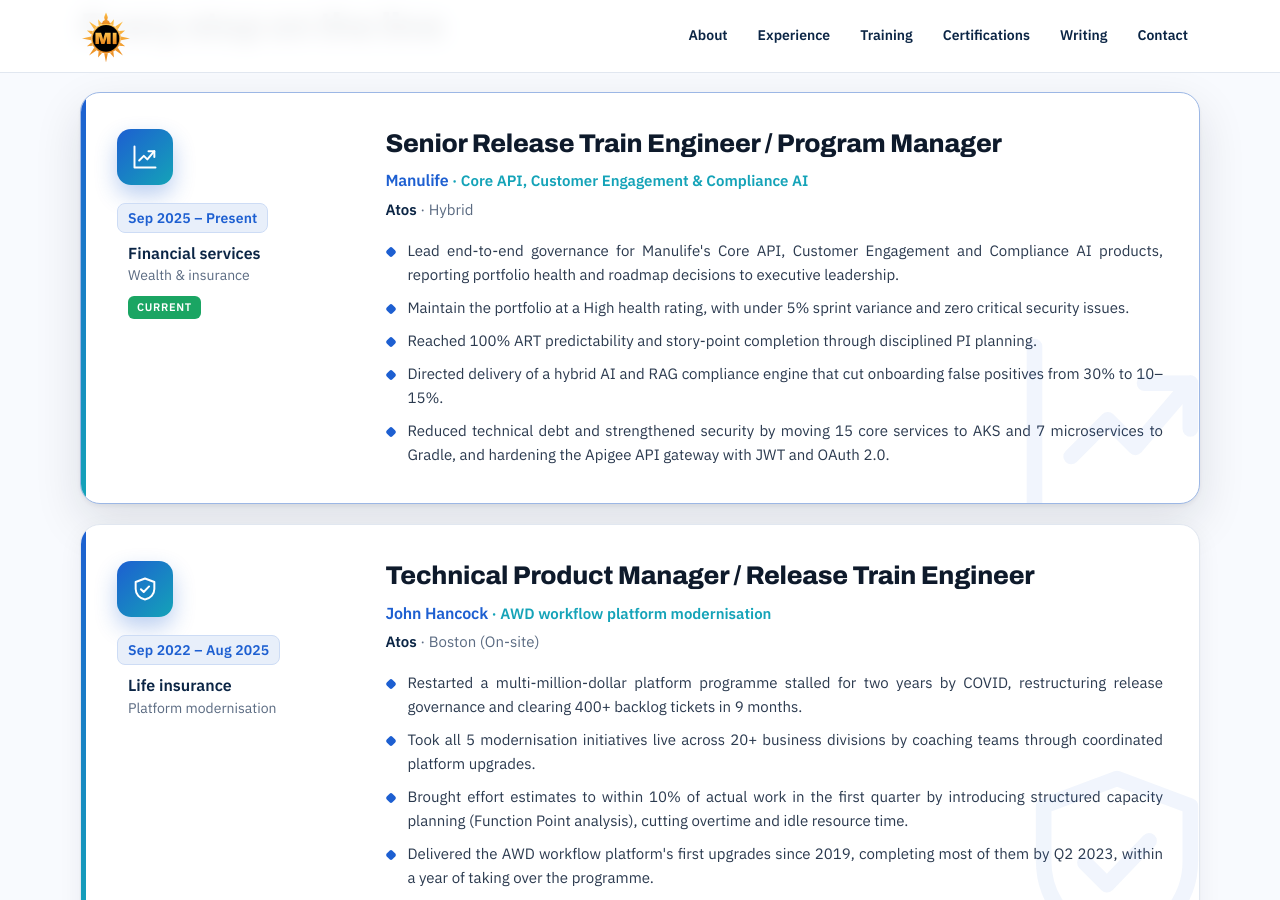
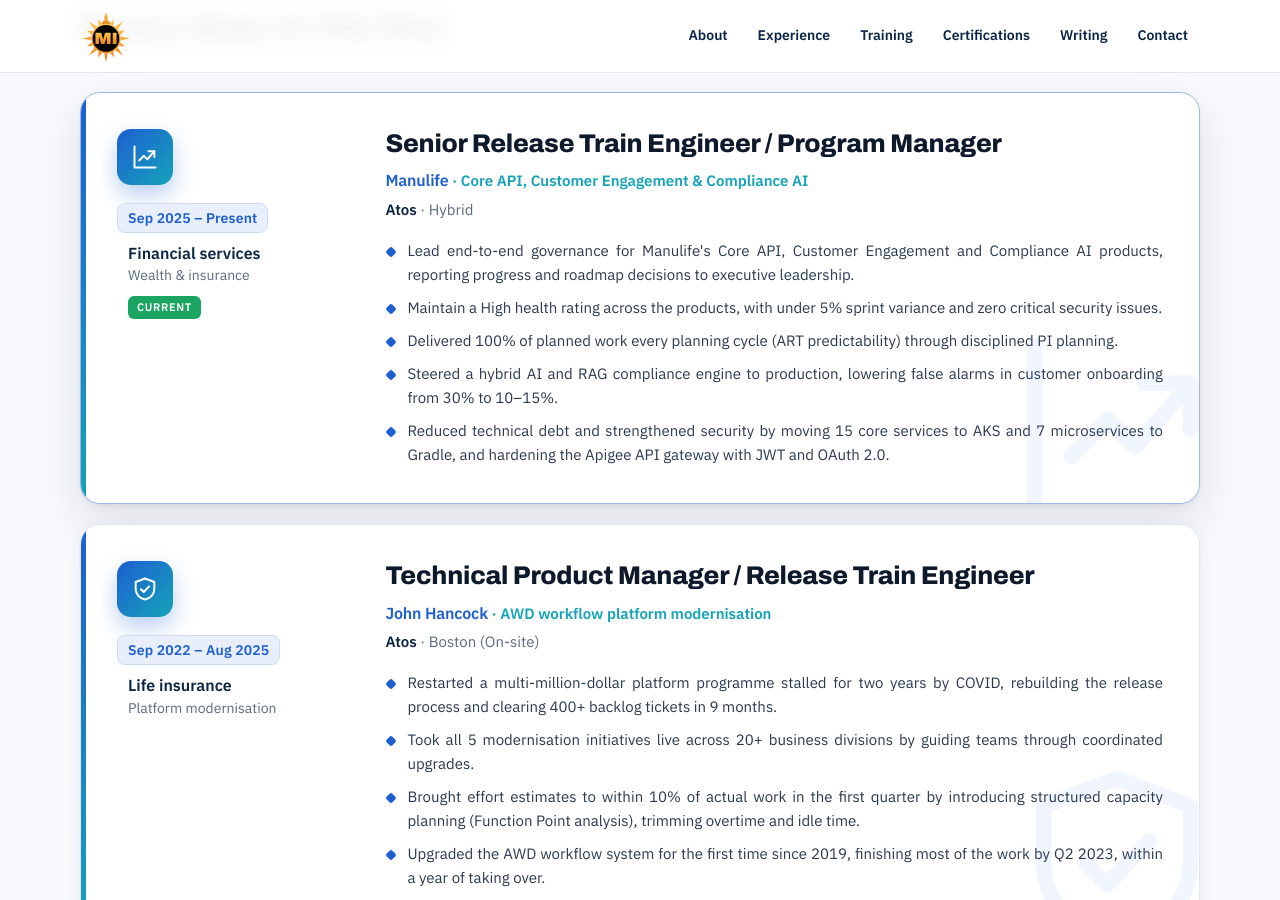
Before and after one commit to Madhan-I/Madhan-I.github.io, a Jekyll site: the page built from index.html, in a window 1280 px wide and 900 px high, scrolled down 2007 px. Built offline with Jekyll 4.4.1, drawn with Linux system fonts in a browser that asks for light colours; some of the changed text lies outside the part shown.

Commit message:
Experience bullets: unique verbs, no repeated wording, clearer claims
Co-Authored-By: Claude Opus 5.5 <noreply@anthropic.com>
Claude-Session: https://claude.ai/code/session_01MFRrTt7LBDdX57m85KHNGp

```diff
--- a/_data/profile.yml
+++ b/_data/profile.yml
@@ -96,10 +96,10 @@ experience:
     project: "Core API, Customer Engagement & Compliance AI"
     current: true
     points:
-      - Lead end-to-end governance for Manulife's Core API, Customer Engagement and Compliance AI products, reporting portfolio health and roadmap decisions to executive leadership.
-      - Maintain the portfolio at a High health rating, with under 5% sprint variance and zero critical security issues.
-      - Reached 100% ART predictability and story-point completion through disciplined PI planning.
-      - Directed delivery of a hybrid AI and RAG compliance engine that cut onboarding false positives from 30% to 10–15%.
+      - Lead end-to-end governance for Manulife's Core API, Customer Engagement and Compliance AI products, reporting progress and roadmap decisions to executive leadership.
+      - Maintain a High health rating across the products, with under 5% sprint variance and zero critical security issues.
+      - Delivered 100% of planned work every planning cycle (ART predictability) through disciplined PI planning.
+      - Steered a hybrid AI and RAG compliance engine to production, lowering false alarms in customer onboarding from 30% to 10–15%.
       - Reduced technical debt and strengthened security by moving 15 core services to AKS and 7 microservices to Gradle, and hardening the Apigee API gateway with JWT and OAuth 2.0.
   - dates: Sep 2022 – Aug 2025
     title: Technical Product Manager / Release Train Engineer
@@ -110,10 +110,10 @@ experience:
     detail: Boston (On-site)
     project: "AWD workflow platform modernisation"
     points:
-      - "Restarted a multi-million-dollar platform programme stalled for two years by COVID, restructuring release governance and clearing 400+ backlog tickets in 9 months."
-      - "Took all 5 modernisation initiatives live across 20+ business divisions by coaching teams through coordinated platform upgrades."
-      - "Brought effort estimates to within 10% of actual work in the first quarter by introducing structured capacity planning (Function Point analysis), cutting overtime and idle resource time."
-      - "Delivered the AWD workflow platform's first upgrades since 2019, completing most of them by Q2 2023, within a year of taking over the programme."
+      - "Restarted a multi-million-dollar platform programme stalled for two years by COVID, rebuilding the release process and clearing 400+ backlog tickets in 9 months."
+      - "Took all 5 modernisation initiatives live across 20+ business divisions by guiding teams through coordinated upgrades."
+      - "Brought effort estimates to within 10% of actual work in the first quarter by introducing structured capacity planning (Function Point analysis), trimming overtime and idle time."
+      - "Upgraded the AWD workflow system for the first time since 2019, finishing most of the work by Q2 2023, within a year of taking over."
   - dates: Sep 2020 – Aug 2022
     title: Senior Scrum Master / Agile Project Manager
     sector: "Insurance · Customer communications"
@@ -123,10 +123,10 @@ experience:
     detail: Hybrid
     project: "Customer communications platform"
     points:
-      - "Delivered customer communications to 20M+ Allstate and 400K Encompass Insurance policyholders by deploying 750+ document templates."
-      - "Cut programme cost 25% by streamlining the SDLC, without adding headcount."
-      - "Moved production releases from monthly to near-weekly cycles by clearing release blockers as the main escalation point between engineering and client executives."
-      - "Raised delivery velocity 30% through hands-on Agile coaching of the delivery teams."
+      - "Reached 20M+ Allstate and 400K Encompass Insurance policyholders with customer communications by deploying 750+ document templates."
+      - "Cut programme cost 25% by streamlining the SDLC, without hiring."
+      - "Moved production deployments from monthly to near-weekly by clearing blockers as the main escalation point between engineering and client executives."
+      - "Raised team velocity 30% through hands-on Agile coaching."
   - dates: Jan 2020 – Aug 2020
     title: Scrum Master / Agile Delivery Lead
     sector: "Financial services · Credit unions"
@@ -136,10 +136,10 @@ experience:
     detail: Acquired by Atos
     project: "xPression document project"
     points:
-      - "Stood up a new team and ramped it to full speed within two months, completing half of the work on TruStage's (formerly CUNA Mutual Group) xPression document project with a third of the existing vendor's headcount."
-      - "Achieved zero-defect production releases by building a multi-tier automated testing framework covering regression, smoke and schema checks."
-      - "Cut project schedules 35% by mentoring onsite and offshore teams and leading sprint retrospectives."
-      - "Handled 2,000+ document requests end to end, from design to release, using xAdmin and xDashboard."
+      - "Stood up a new team and ramped it to full speed within two months, completing half of the work on TruStage's (formerly CUNA Mutual Group) xPression project with a third of the existing vendor's headcount."
+      - "Shipped every production release defect-free by building a layered automated test framework for regression, smoke and schema checks."
+      - "Shortened project schedules 35% by mentoring onsite and offshore engineers and running sprint retrospectives."
+      - "Owned 2,000+ document requests from design to go-live."
   - dates: Jul 2017 – Jan 2020
     title: Technology Lead / Senior Analyst
     sector: "Insurance · Document platform migration"
```
